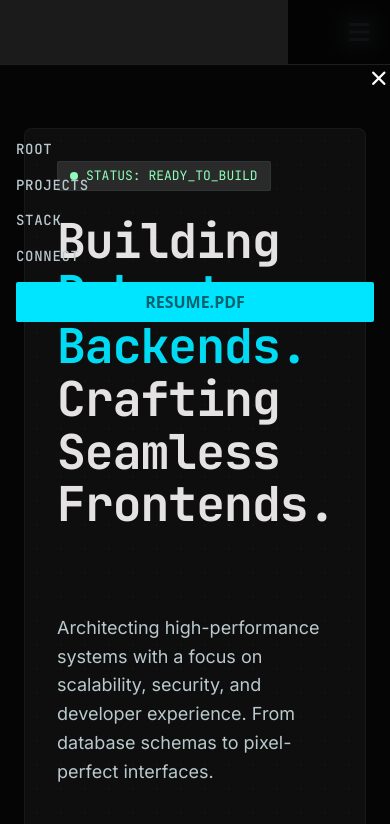
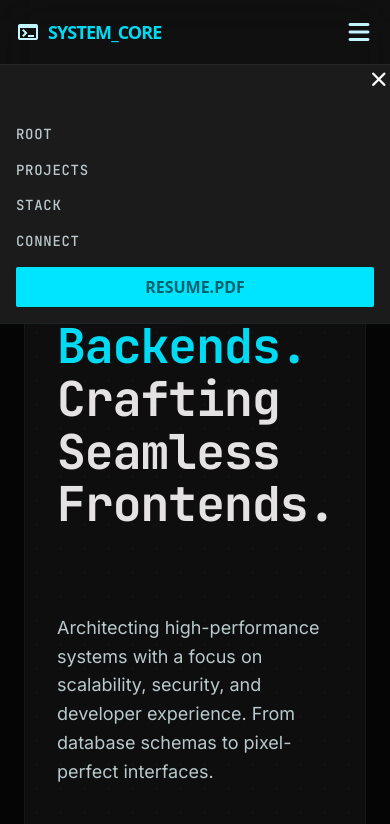
Before and after one commit to Darcpee/PROSPER-PORTFOLIO, a website: page public/index.html in a window 390 px wide. Both pictures are taken after a click on the button 359 px from the left and 32 px from the top of the page. Shown: the top 824 px of the page. Drawn offline with nearby package versions, Linux system fonts and the light colour scheme.

Commit message:
update portfolio

```diff
--- a/public/index.html
+++ b/public/index.html
@@ -205,10 +205,10 @@
 
     <!-- Mobile Menu -->
     <div id="mobileMenu"
-        class="hidden fixed inset-0 z-50 bg-black/80 backdrop-blur-md">
-        <div class="bg-surface-container-low h-full w-72 p-6"></div>
+        class="hidden md:hidden bg-surface-container-low border-t border-outline-variant/30">
           <!-- CLOSE BUTTON -->
-<div class="flex justify-end mb-8">
+<div class="flex justify-between items-center mb-4">
+    <span class="text-white font-semibold"></span>
     <button id="close-menu">
       <i class="fa-solid fa-xmark text-white text-lg"></i>
 </button>
```
